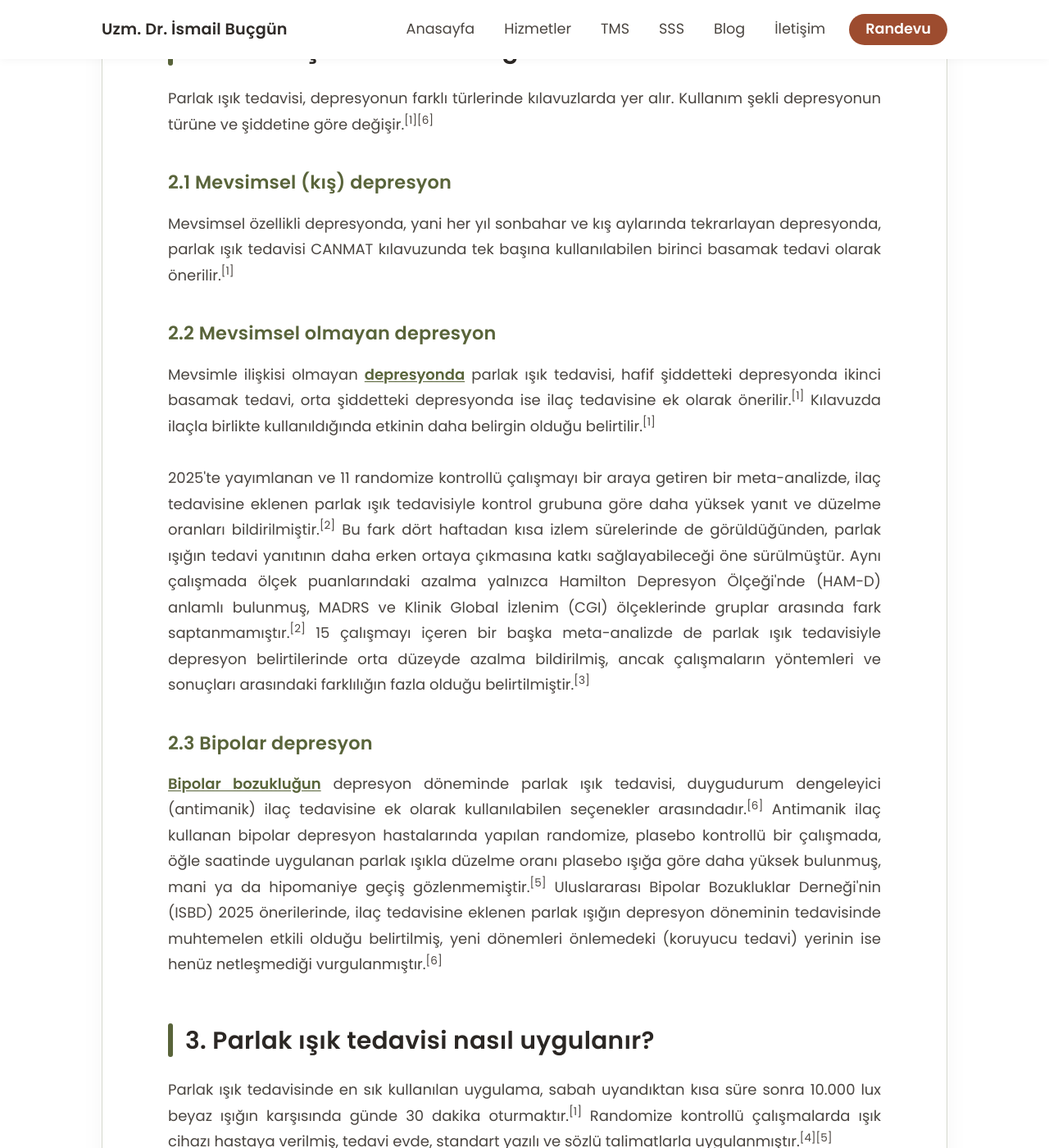
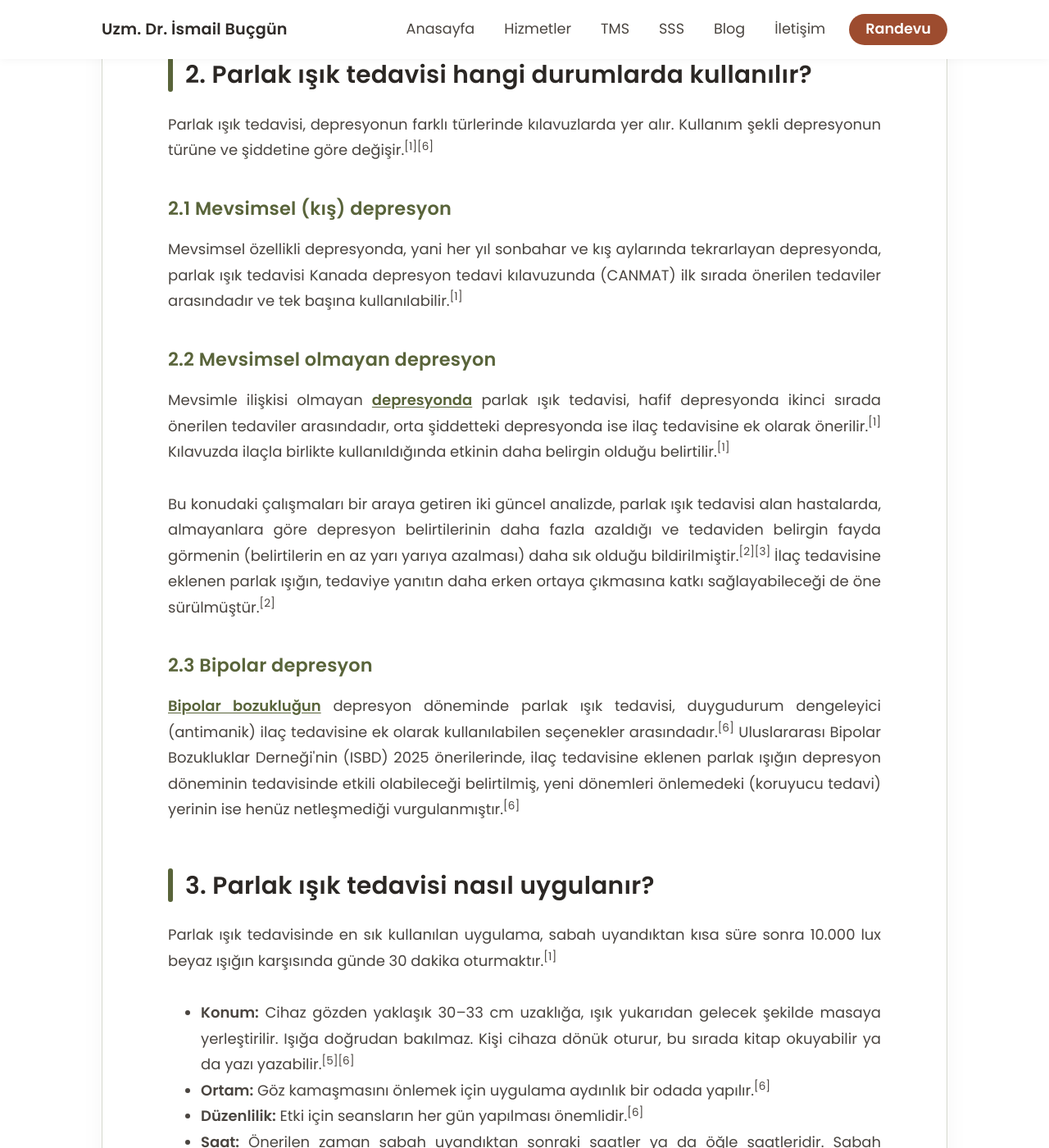
Before and after one commit to ibucgun/ibucgun.github.io, a Jekyll site: the page built from parlakisik.html, in a window 1280 px wide and 1400 px high, scrolled down 1291 px. Shown: the whole window at 82% size. Built offline with Jekyll 4.4.1, drawn with Linux system fonts in a browser that asks for light colours; some of the changed text lies outside the part shown.

Commit message:
Update parlakisik.html

```diff
--- a/parlakisik.html
+++ b/parlakisik.html
@@ -3,7 +3,7 @@
 title: Parlak Işık Tedavisi
 seo_title: "Parlak Işık Tedavisi Nedir?"
 description: "Parlak ışık tedavisi (ışık terapisi) hangi depresyonlarda kullanılır, nasıl uygulanır, yan etkileri nelerdir? Adana Çukurova'daki muayenehanede uygulama."
-lead: "Parlak ışık tedavisi, belirli şiddetteki beyaz ışığa her gün belirli bir saatte ve sürede maruz kalmaya dayanan, depresyonda kılavuzlarda yer alan bir tedavi yöntemidir."
+lead: "Parlak ışık tedavisi, her gün belirli bir saatte ve sürede özel bir cihazın verdiği parlak beyaz ışığın karşısında oturarak uygulanan, depresyonda kılavuzlarda yer alan bir tedavi yöntemidir."
 last_modified_at: 2026-11-11
 ---
 
@@ -40,26 +40,26 @@
 
 <h3>2.1 Mevsimsel (kış) depresyon</h3>
 <p>
-Mevsimsel özellikli depresyonda, yani her yıl sonbahar ve kış aylarında tekrarlayan depresyonda, parlak ışık tedavisi CANMAT kılavuzunda tek başına kullanılabilen birinci basamak tedavi olarak önerilir.<sup>[1]</sup>
+Mevsimsel özellikli depresyonda, yani her yıl sonbahar ve kış aylarında tekrarlayan depresyonda, parlak ışık tedavisi Kanada depresyon tedavi kılavuzunda (CANMAT) ilk sırada önerilen tedaviler arasındadır ve tek başına kullanılabilir.<sup>[1]</sup>
 </p>
 
 <h3>2.2 Mevsimsel olmayan depresyon</h3>
 <p>
-Mevsimle ilişkisi olmayan <a href="/depresyon">depresyonda</a> parlak ışık tedavisi, hafif şiddetteki depresyonda ikinci basamak tedavi, orta şiddetteki depresyonda ise ilaç tedavisine ek olarak önerilir.<sup>[1]</sup> Kılavuzda ilaçla birlikte kullanıldığında etkinin daha belirgin olduğu belirtilir.<sup>[1]</sup>
+Mevsimle ilişkisi olmayan <a href="/depresyon">depresyonda</a> parlak ışık tedavisi, hafif depresyonda ikinci sırada önerilen tedaviler arasındadır, orta şiddetteki depresyonda ise ilaç tedavisine ek olarak önerilir.<sup>[1]</sup> Kılavuzda ilaçla birlikte kullanıldığında etkinin daha belirgin olduğu belirtilir.<sup>[1]</sup>
 </p>
 <p>
-2025'te yayımlanan ve 11 randomize kontrollü çalışmayı bir araya getiren bir meta-analizde, ilaç tedavisine eklenen parlak ışık tedavisiyle kontrol grubuna göre daha yüksek yanıt ve düzelme oranları bildirilmiştir.<sup>[2]</sup> Bu fark dört haftadan kısa izlem sürelerinde de görüldüğünden, parlak ışığın tedavi yanıtının daha erken ortaya çıkmasına katkı sağlayabileceği öne sürülmüştür. Aynı çalışmada ölçek puanlarındaki azalma yalnızca Hamilton Depresyon Ölçeği'nde (HAM-D) anlamlı bulunmuş, MADRS ve Klinik Global İzlenim (CGI) ölçeklerinde gruplar arasında fark saptanmamıştır.<sup>[2]</sup> 15 çalışmayı içeren bir başka meta-analizde de parlak ışık tedavisiyle depresyon belirtilerinde orta düzeyde azalma bildirilmiş, ancak çalışmaların yöntemleri ve sonuçları arasındaki farklılığın fazla olduğu belirtilmiştir.<sup>[3]</sup>
+Bu konudaki çalışmaları bir araya getiren iki güncel analizde, parlak ışık tedavisi alan hastalarda, almayanlara göre depresyon belirtilerinin daha fazla azaldığı ve tedaviden belirgin fayda görmenin (belirtilerin en az yarı yarıya azalması) daha sık olduğu bildirilmiştir.<sup>[2][3]</sup> İlaç tedavisine eklenen parlak ışığın, tedaviye yanıtın daha erken ortaya çıkmasına katkı sağlayabileceği de öne sürülmüştür.<sup>[2]</sup>
 </p>
 
 <h3>2.3 Bipolar depresyon</h3>
 <p>
-<a href="/bipolar-bozukluk">Bipolar bozukluğun</a> depresyon döneminde parlak ışık tedavisi, duygudurum dengeleyici (antimanik) ilaç tedavisine ek olarak kullanılabilen seçenekler arasındadır.<sup>[6]</sup> Antimanik ilaç kullanan bipolar depresyon hastalarında yapılan randomize, plasebo kontrollü bir çalışmada, öğle saatinde uygulanan parlak ışıkla düzelme oranı plasebo ışığa göre daha yüksek bulunmuş, mani ya da hipomaniye geçiş gözlenmemiştir.<sup>[5]</sup> Uluslararası Bipolar Bozukluklar Derneği'nin (ISBD) 2025 önerilerinde, ilaç tedavisine eklenen parlak ışığın depresyon döneminin tedavisinde muhtemelen etkili olduğu belirtilmiş, yeni dönemleri önlemedeki (koruyucu tedavi) yerinin ise henüz netleşmediği vurgulanmıştır.<sup>[6]</sup>
+<a href="/bipolar-bozukluk">Bipolar bozukluğun</a> depresyon döneminde parlak ışık tedavisi, duygudurum dengeleyici (antimanik) ilaç tedavisine ek olarak kullanılabilen seçenekler arasındadır.<sup>[6]</sup> Uluslararası Bipolar Bozukluklar Derneği'nin (ISBD) 2025 önerilerinde, ilaç tedavisine eklenen parlak ışığın depresyon döneminin tedavisinde etkili olabileceği belirtilmiş, yeni dönemleri önlemedeki (koruyucu tedavi) yerinin ise henüz netleşmediği vurgulanmıştır.<sup>[6]</sup>
 </p>
 
 <h2 id="nasil-uygulanir">3. Parlak ışık tedavisi nasıl uygulanır?</h2>
 
 <p>
-Parlak ışık tedavisinde en sık kullanılan uygulama, sabah uyandıktan kısa süre sonra 10.000 lux beyaz ışığın karşısında günde 30 dakika oturmaktır.<sup>[1]</sup> Randomize kontrollü çalışmalarda ışık cihazı hastaya verilmiş, tedavi evde, standart yazılı ve sözlü talimatlarla uygulanmıştır.<sup>[4][5]</sup>
+Parlak ışık tedavisinde en sık kullanılan uygulama, sabah uyandıktan kısa süre sonra 10.000 lux beyaz ışığın karşısında günde 30 dakika oturmaktır.<sup>[1]</sup>
 </p>
 
 <ul>
@@ -69,12 +69,16 @@
   <li><b>Saat:</b> Önerilen zaman sabah uyandıktan sonraki saatler ya da öğle saatleridir. Sabah uygulamasının zor olduğu durumlarda öğle saati de kabul edilebilir bir seçenektir.<sup>[6]</sup></li>
 </ul>
 
+<p>
+<b>Parlak ışık tedavisi bir tedavi yöntemidir ve herkes için uygun olmayabilir. Tedaviye bir psikiyatri uzmanının önerisiyle başlanmalı, tedavi süresince düzenli takip yapılmalıdır.</b> Kılavuzlarda tedavinin hekim yönlendirmesiyle ve duygudurumun düzenli izlenmesiyle yürütülmesi önerilir.<sup>[6]</sup> Tedavinin uygun olmadığı durumlar <a href="#kimlere-uygulanmaz">6. bölümde</a> yer alır.
+</p>
+
 <h3>3.1 Bipolar bozuklukta uygulama</h3>
 <p>
-Bipolar depresyonda parlak ışık tedavisi daha düşük bir süreyle başlanıp kademeli olarak artırılır. Önerilen yöntemde günde 15 dakikayla başlanır, süre her hafta 15 dakika artırılarak dördüncü haftada günde 30–60 dakikaya ulaşılır.<sup>[6]</sup> Bu kademeli artış, baş ağrısı ve uykusuzluk gibi istenmeyen etkileri ve mani ya da hipomaniye geçiş olasılığını azaltmak için uygulanır.<sup>[6]</sup> Bipolar depresyonda yapılan randomize kontrollü çalışmada ışık 12:00 ile 14:30 arasında, 7.000 lux şiddetinde verilmiş ve süre bu şekilde haftalık olarak artırılmıştır.<sup>[5]</sup>
+Bipolar depresyonda parlak ışık tedavisi daha düşük bir süreyle başlanıp kademeli olarak artırılır. Önerilen yöntemde günde 15 dakikayla başlanır, süre her hafta 15 dakika artırılarak dördüncü haftada günde 30–60 dakikaya ulaşılır.<sup>[6]</sup> Bu kademeli artış, baş ağrısı ve uykusuzluk gibi istenmeyen etkileri ve taşkınlık dönemine (mani ya da hipomani) geçiş olasılığını azaltmak için uygulanır.<sup>[6]</sup> Bipolar depresyonda ışık öğle saatlerinde (12:00–14:30) de verilebilir.<sup>[5][6]</sup>
 </p>
 <p>
-Bipolar I bozuklukta parlak ışık tedavisine başlamadan en az 2–4 hafta önce antimanik bir ilaç başlanmış olması ve tedavi boyunca sürdürülmesi önerilir. Bipolar II bozuklukta bu karar hekimin değerlendirmesine bağlıdır.<sup>[6]</sup> Tedavinin hekim yönlendirmesiyle ve duygudurumun düzenli izlenmesiyle yürütülmesi önerilir.<sup>[6]</sup>
+Bipolar I bozuklukta parlak ışık tedavisine başlamadan en az 2–4 hafta önce antimanik bir ilaç başlanmış olması ve tedavi boyunca sürdürülmesi önerilir. Bipolar II bozuklukta bu karar hekimin değerlendirmesine bağlıdır.<sup>[6]</sup>
 </p>
 
 <h2 id="sure">4. Parlak ışık tedavisi ne zaman etki eder, ne kadar sürer?</h2>
@@ -84,13 +88,13 @@
 </p>
 
 <p>
-Bipolar depresyonda düzelme genellikle tedavinin 1–2. haftasında başlar, yanıt ve düzelme 4–6. haftalarda beklenir.<sup>[6]</sup> Uzman görüşüne dayanan öneriye göre tedavi, dönem tam olarak düzelene kadar sürdürülür ve düzelmenin korunması için bir yıl devam ettirilir.<sup>[6]</sup> Mevsimsel olmayan depresyonda yapılan randomize kontrollü bir çalışmada ise belirtilerdeki azalmanın sekiz hafta boyunca kademeli olarak ilerlediği, plaseboyla farkın dördüncü haftadan sonra belirginleştiği bildirilmiştir.<sup>[4]</sup> Etkinin ne zaman ortaya çıkacağı ve tedavinin ne kadar süreceği hastadan hastaya değişir.
+Bipolar depresyonda düzelme genellikle tedavinin 1–2. haftasında başlar, yanıt ve düzelme 4–6. haftalarda beklenir.<sup>[6]</sup> Uzmanların önerisine göre tedavi, depresyon dönemi tamamen geçene kadar sürdürülür, kazanılan iyilik hâlinin korunması için bir yıl devam ettirilir.<sup>[6]</sup> Mevsimsel olmayan depresyonda etki daha geç ortaya çıkabilir, belirgin etkinin görülmesi dört haftadan uzun sürebilir.<sup>[4]</sup> Etkinin ne zaman ortaya çıkacağı ve tedavinin ne kadar süreceği hastadan hastaya değişir.
 </p>
 
 <h2 id="yan-etkiler">5. Parlak ışık tedavisinin yan etkileri nelerdir?</h2>
 
 <p>
-Parlak ışık tedavisinin çalışmalarda genellikle iyi tolere edildiği bildirilmiştir.<sup>[4][6]</sup> Görülebilen yan etkiler şunlardır:<sup>[6]</sup>
+Parlak ışık tedavisinin çalışmalarda genellikle iyi karşılandığı bildirilmiştir.<sup>[4][6]</sup> Görülebilen yan etkiler şunlardır:<sup>[6]</sup>
 </p>
 
 <ul>
@@ -98,23 +102,23 @@
   <li>Gözde yorgunluk ve rahatsızlık</li>
   <li>Uyku sorunları</li>
   <li>Bulantı</li>
-  <li>Huzursuzluk, kaygı ve aşırı uyarılmışlık hissi</li>
+  <li>Huzursuzluk, kaygı, kendini aşırı enerjik ya da gergin hissetme</li>
   <li>Bipolar bozuklukta mani ya da hipomaniye geçiş</li>
 </ul>
 
 <p>
-Bu yan etkiler çoğunlukla hafif ve geçicidir.<sup>[6]</sup> Mevsimsel olmayan depresyonda yapılan randomize kontrollü çalışmada yan etki oranları gruplar arasında anlamlı fark göstermemiş, hipomaniye geçiş görülmemiştir.<sup>[4]</sup> Bipolar bozuklukta mani ya da hipomaniye geçiş riskini azaltmak için tedavi antimanik ilaçla birlikte, düşük süreyle başlanıp kademeli artırılarak ve duygudurum izlenerek uygulanır.<sup>[5][6]</sup>
+Bu yan etkiler çoğunlukla hafif ve geçicidir.<sup>[6]</sup> Bipolar bozuklukta mani ya da hipomaniye geçiş riskini azaltmak için tedavi antimanik ilaçla birlikte, düşük süreyle başlanıp kademeli artırılarak ve hekim tarafından duygudurum izlenerek uygulanır.<sup>[5][6]</sup>
 </p>
 
 <h2 id="kimlere-uygulanmaz">6. Parlak ışık tedavisi kimlere uygulanmaz?</h2>
 
 <p>
-Parlak ışık tedavisi mani ya da hipomani döneminde olan, yakın zamanda bu dönemlerden birini geçirmiş, karma özellikler ya da hızlı döngülü seyir gösteren hastalarda uygulanmaz.<sup>[6]</sup> Aşağıdaki durumlarda tedavi uygun olmayabilir ya da öncesinde ek değerlendirme gerekir:<sup>[6]</sup>
+Parlak ışık tedavisi taşkınlık (mani ya da hipomani) döneminde olan ya da yakın zamanda bu dönemi geçirmiş hastalarda, depresyon ve taşkınlık belirtilerinin bir arada görüldüğü (karma) dönemde ve sık aralıklarla dönem geçiren (hızlı döngülü) hastalarda uygulanmaz.<sup>[6]</sup> Aşağıdaki durumlarda tedavi uygun olmayabilir ya da öncesinde ek değerlendirme gerekir:<sup>[6]</sup>
 </p>
 
 <ul>
-  <li><b>Retina hastalıkları:</b> Tedavinin kullanılmasını engelleyebilir.</li>
-  <li><b>Işığa duyarlılığı artıran ilaçlar:</b> Sülfonamid grubu ilaçlar, klorokin ve sarı kantaron (St. John's Wort) gibi ilaç ve bitkisel ürünler tedavinin kullanılmasını engelleyebilir.</li>
+  <li><b>Gözün ışığı algılayan tabakasının (retina) hastalıkları:</b> Tedavinin kullanılmasını engelleyebilir.</li>
+  <li><b>Işığa duyarlılığı artıran ilaçlar:</b> Bazı antibiyotikler gibi sülfonamid grubu ilaçlar, sıtma ve romatizma tedavisinde kullanılan klorokin ve bitkisel ürün sarı kantaron (St. John's Wort) tedavinin kullanılmasını engelleyebilir.</li>
   <li><b>Göz hastalığı öyküsü ya da görme sorunları:</b> Görmesi az olan, görmesinde yakın zamanda değişiklik olan ya da daha önce göz hastalığı geçirmiş hastalarda tedaviden önce ayrıntılı göz muayenesi önerilir.</li>
   <li><b>Göz ameliyatı:</b> Lazerle görme düzeltme ameliyatı (LASIK) geçirenlerde tedaviye ameliyattan en erken dört hafta sonra ve göz muayenesinden sonra başlanabilir.</li>
 </ul>
```
Also changed, not shown: other parts of parlakisik.html (+1 -1 lines).
